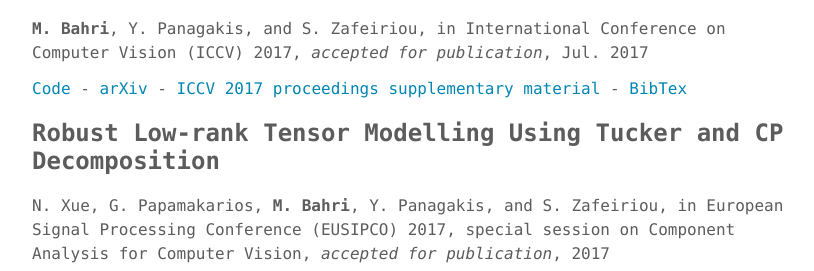
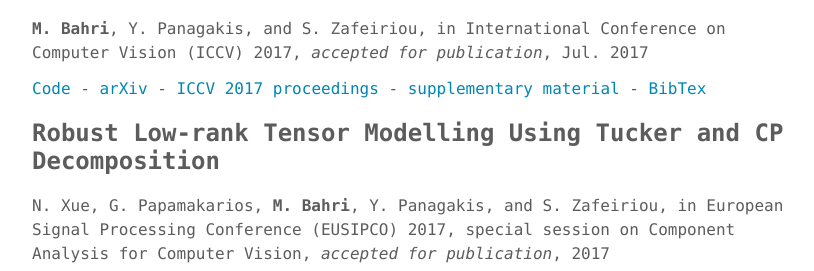
Before and after one commit to mbahri/mbahri.github.io, a Jekyll site: the page built from publications.md, in a window 1280 px wide. Shown: the part 406-677 px from the top of the page, without its empty margins (232-1046 px from the left). Built offline with Jekyll 4.4.1, drawn with Linux system fonts in a browser that asks for light colours.

Commit message:
Minor fix

```diff
--- a/_config.yml
+++ b/_config.yml
@@ -30,7 +30,7 @@ sass:
 # Author settings
 author:
   name     : "Mehdi Bahri"
-  job      : "Machine Learning Engineer and Data Scientist"
+  job      : "PhD Student in Machine Learning and Computer Vision"
   bio      : "I am a PhD researcher in Statistical Machine Learning at <a href=\"http://www.imperial.ac.uk\">Imperial College London</a> with <a href=\"https://wp.doc.ic.ac.uk/szafeiri/\">Dr Stefanos Zafeiriou</a> working on Geometric and Bayesian Deep Learning with applications to Computer Vision. Previously, I was a research intern at <a href=\"https://www.speechmatics.com\">Speechmatics (Cantab Research Ltd.)</a> where I worked on improving the company's recurrent neural network language models. Prior to this, I was a Data Scientist at <a href=\"https://www.harpercollins.co.uk\">HarperCollins Publishers</a> in London. I graduated with an MSc in Advanced Computing from Imperial College London, and a <em>Diplôme d'Ingénieur</em> in Applied Mathematics and CS from Ensimag (Grenoble)."
   thumb    : /images/author.jpg
   email    : mehdi.b.tn@gmail.com
--- a/publications.md
+++ b/publications.md
@@ -12,7 +12,7 @@ Peer-reviewed publications with links to code and other material when available.
 
 **M. Bahri**, Y. Panagakis, and S. Zafeiriou, in International Conference on Computer Vision (ICCV) 2017, *accepted for publication*, Jul. 2017
 
-[Code](https://github.com/mbahri/KDRSDL) - [arXiv](https://arxiv.org/abs/1703.07886) - [ICCV 2017 proceedings](http://openaccess.thecvf.com/content_iccv_2017/html/Bahri_Robust_Kronecker-Decomposable_Component_ICCV_2017_paper.html) [supplementary material](http://bahri.io/PDF/KDRSDL_supplementary.pdf) - [BibTex](http://bahri.io/bibtex/iccv_bahri_2017.bib)
+[Code](https://github.com/mbahri/KDRSDL) - [arXiv](https://arxiv.org/abs/1703.07886) - [ICCV 2017 proceedings](http://openaccess.thecvf.com/content_iccv_2017/html/Bahri_Robust_Kronecker-Decomposable_Component_ICCV_2017_paper.html) - [supplementary material](http://bahri.io/PDF/KDRSDL_supplementary.pdf) - [BibTex](http://bahri.io/bibtex/iccv_bahri_2017.bib)
 
 ### Robust Low-rank Tensor Modelling Using Tucker and CP Decomposition
 
```
